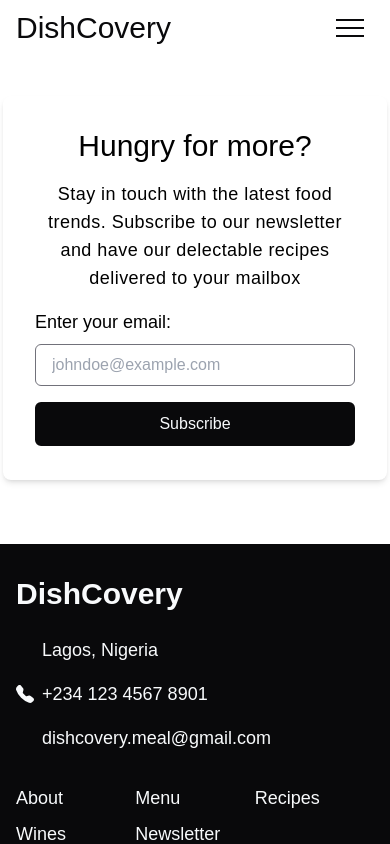
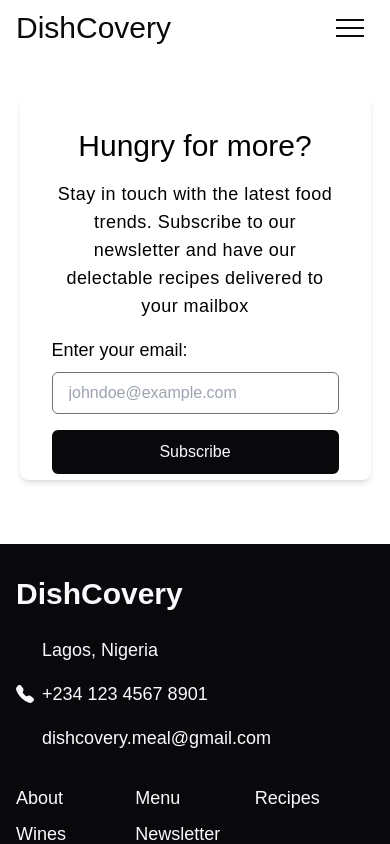
Before and after one commit to ChinatuL/DishCovery, a React (Vite) app: page /newsletter in a window 390 px wide. Shown: the top 844 px of the page. Built offline with nearby package versions, Linux system fonts and the light colour scheme; no server answers; some icons are missing; a web font is replaced by a local one.

Commit message:
adjust form width in newsletter page

```diff
--- a/src/pages/NewsLetter.jsx
+++ b/src/pages/NewsLetter.jsx
@@ -11,7 +11,7 @@ const NewsLetter = () => {
     };
 
     return (
-        <div className='flex flex-col mx-auto h-96 gap-4 mt-8 px-8 py-8 bg-white rounded-lg shadow-md w-96 hover:shadow-lg'>
+        <div className='flex flex-col mx-auto h-96 gap-4 mt-8 px-8 py-8 bg-white rounded-lg shadow-md w-[90vw] md:w-96  hover:shadow-lg'>
             <h1 className='text-3xl text-center font-medium'>
                 Hungry for more?
             </h1>
```
